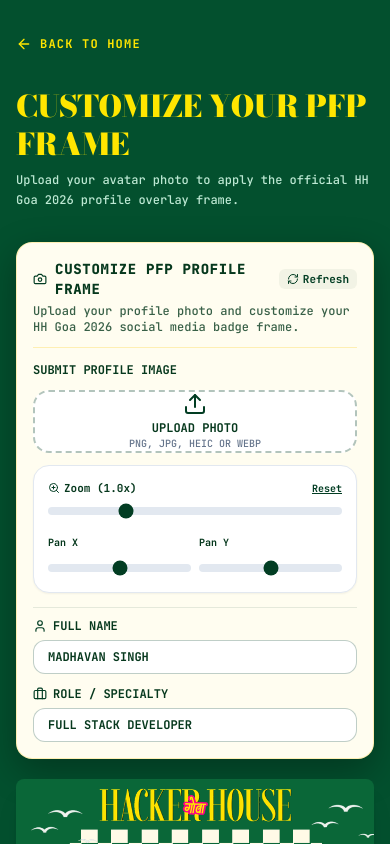
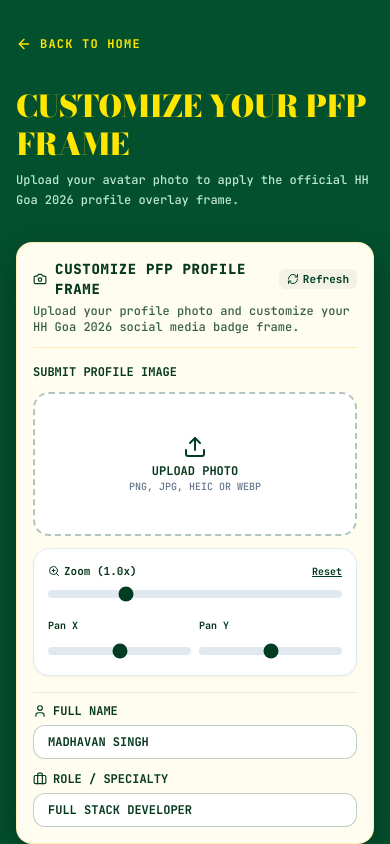
Before and after one commit to Hacker-From-Asgaurd/diamondgoa, a React (Vite) app: page /create-identity/pfp in a window 390 px wide. Shown: the top 844 px of the page. Built offline with nearby package versions, Linux system fonts and the light colour scheme; a web font is replaced by a local one.

Commit message:
style: align options to start in PfpFrameEditor and increase upload box height

```diff
--- a/src/components/PfpFrameEditor.tsx
+++ b/src/components/PfpFrameEditor.tsx
@@ -50,7 +50,7 @@ export const PfpFrameEditor: React.FC<PfpFrameEditorProps> = ({ builder, setBuil
   }, [setBuilder]);
 
   return (
-    <div className="bg-[#FFFDF0] text-[#06381D] border border-amber-200/60 rounded-2xl p-4 sm:p-5 shadow-hh-card flex flex-col justify-between h-full space-y-3.5 w-full">
+    <div className="bg-[#FFFDF0] text-[#06381D] border border-amber-200/60 rounded-2xl p-4 sm:p-5 shadow-hh-card flex flex-col justify-start h-full space-y-4 w-full">
       <div className="border-b border-amber-200/60 pb-3 space-y-1">
         <div className="flex items-center justify-between gap-2">
           <h2 className="text-sm font-mono font-extrabold text-[#06381D] uppercase tracking-wider flex items-center gap-2">
@@ -80,7 +80,7 @@ export const PfpFrameEditor: React.FC<PfpFrameEditorProps> = ({ builder, setBuil
         <div className="flex flex-col gap-3">
           <div
             onClick={() => fileInputRef.current?.click()}
-            className="w-full h-26 border-2 border-dashed border-[#023D23]/30 hover:border-[#023D23] bg-white rounded-2xl flex flex-col items-center justify-center cursor-pointer transition-all group relative"
+            className="w-full h-36 border-2 border-dashed border-[#023D23]/30 hover:border-[#023D23] bg-white rounded-2xl flex flex-col items-center justify-center cursor-pointer transition-all group relative"
           >
             {convertError ? (
               <>
```
Also changed, not shown: 1 other file (tests, documents, lock files or other folders).
